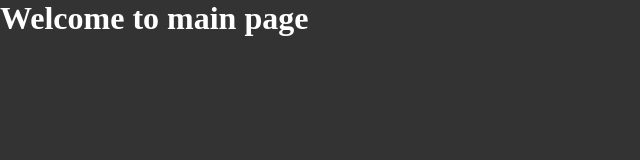
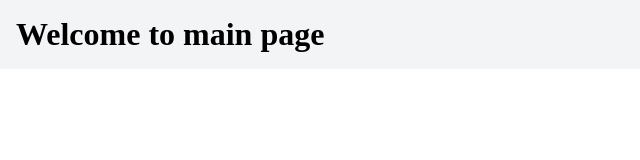
Before and after one commit to karthicbz/simple-node-app, a plain HTML site: page pages/index.html in a window 1280 px wide. Shown: the whole page, without its empty margins (0-640 px from the left). Drawn offline with Linux system fonts and the light colour scheme; files that its build step writes are made by us from their sources.

Commit message:
add style

```diff
--- a/pages/index.html
+++ b/pages/index.html
@@ -4,7 +4,7 @@
     <meta charset="UTF-8">
     <meta http-equiv="X-UA-Compatible" content="IE=edge">
     <meta name="viewport" content="width=device-width, initial-scale=1.0">
-    <link rel="stylesheet" href="./style.css" type="text/css">
+    <link rel="stylesheet" href="../styles/style.css">
     <title>Document</title>
 </head>
 <body>
--- a/styles/style.css
+++ b/styles/style.css
@@ -5,6 +5,12 @@
 }
 
 body{
-    background: #333;
+    background: white;
     color: #fff;
 }
+
+h1{
+    background: #f3f4f6;
+    padding: 1rem;
+    color: black;
+}
```
